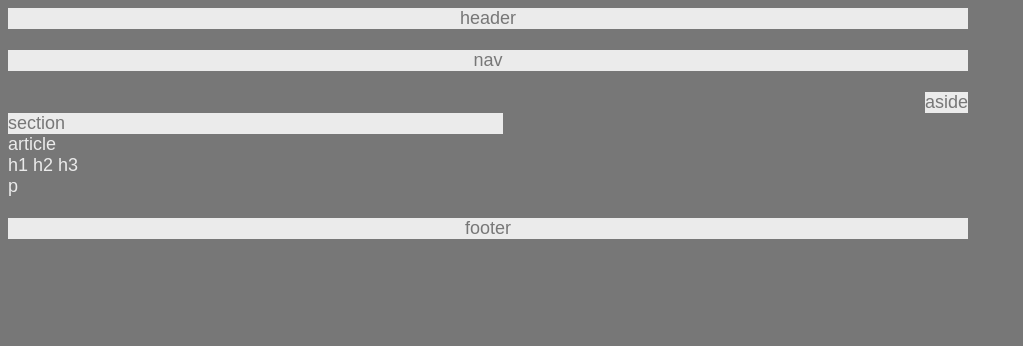
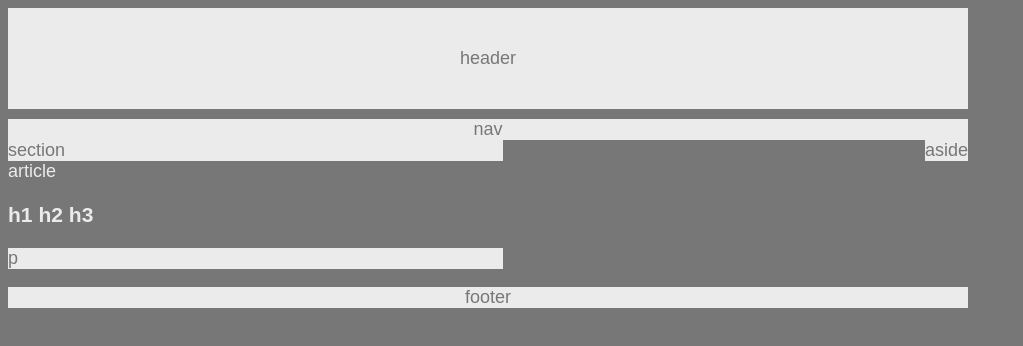
Before and after one commit to ashishkaf/HW-Wireframe, a plain HTML site: page index.html in a window 1280 px wide. Shown: the whole page, without its empty margins (0-1023 px from the left). Drawn offline with Linux system fonts and the light colour scheme.

Commit message:
index.html

```diff
--- a/index.html
+++ b/index.html
@@ -16,21 +16,15 @@
 
 
             <header>header</header>
-            <br>
             <nav>nav</nav>
-            <br>
             <aside>aside</aside>
-            <br>
             <section> section
                  <article>
                       article
-                      <br>
-                      h1 h2 h3
-                      <br>
-                      p
+                      <h1>h1 h2 h3</h1>
+                      <p>p</p>
                  </article>
                 </section>
-                <br>
             <footer>footer</footer>
 
 
--- a/style.css
+++ b/style.css
@@ -11,10 +11,12 @@ header{
     text-align: center;
     background: #ebebeb;
     font-size: 18px;
+    padding: 40px;
 }
 nav{
     text-align: center;
     background: #ebebeb;
+    margin-top: 10px;
 }
 section,
 aside,
```
